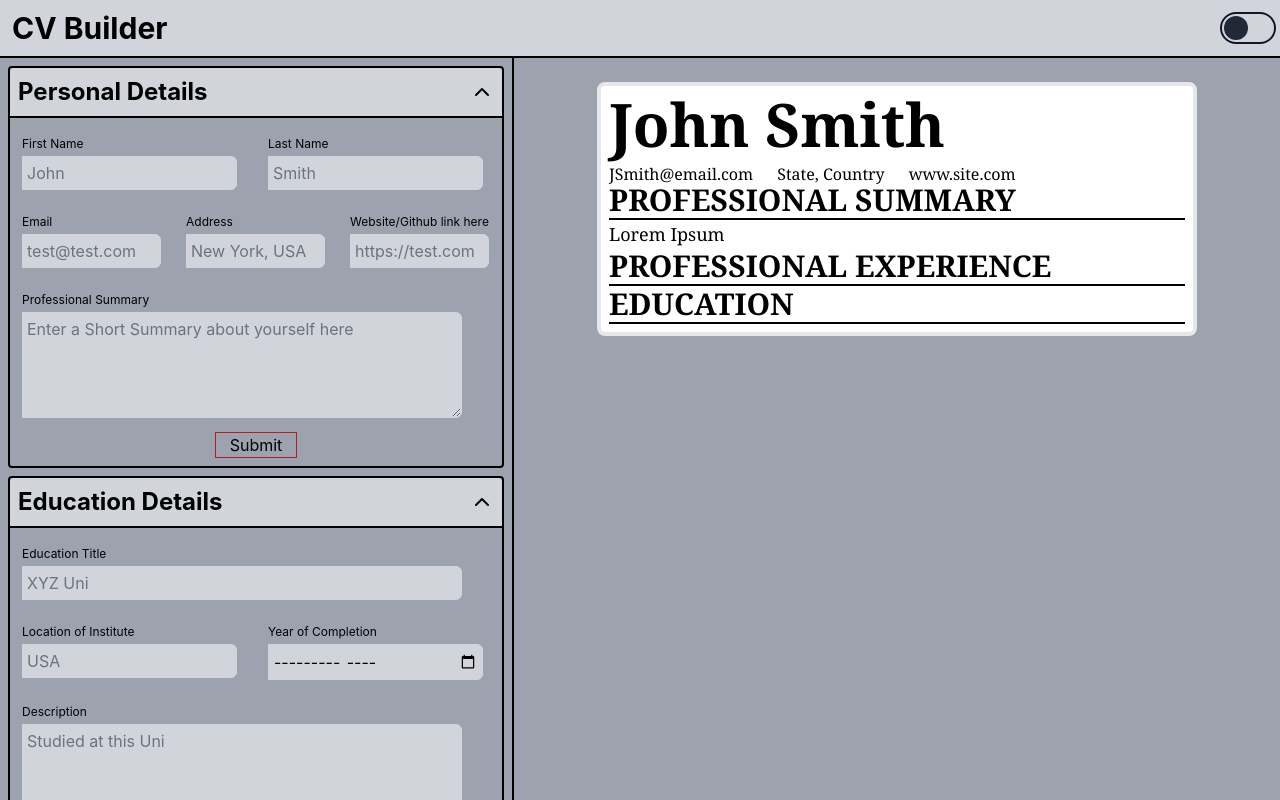
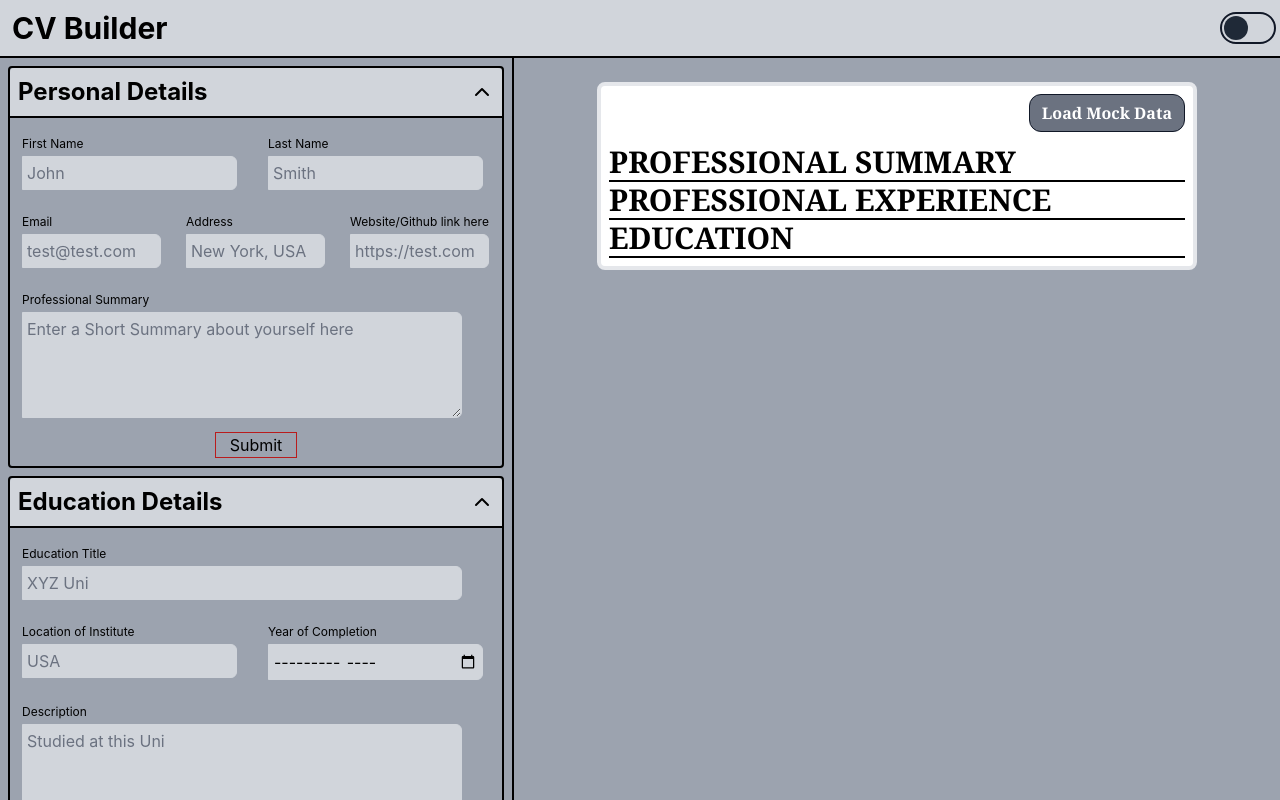
Before and after one commit to bilgramiraza/cv-builder, a React (Vite) app: page / in a window 1280 px wide. Shown: the top 800 px of the page. Built offline with nearby package versions, Linux system fonts and the light colour scheme.

Commit message:
Added Button to Load Mock Data

```diff
--- a/src/CvBuilder.jsx
+++ b/src/CvBuilder.jsx
@@ -5,31 +5,31 @@ import Experience from "./components/Experience";
 import Preview from "./components/Preview";
 import PropTypes from 'prop-types';
 
-function CvBuilder({darkMode}) {
+function CvBuilder({ darkMode }) {
   const [cv, setCv] = useState({
-    personal:null,
-    education:[{}],
-    experience:[{}],
+    personal: null,
+    education: [{}],
+    experience: [{}],
   });
 
-  const handleSubmit = (category, value) =>{
-    switch(category){
+  const handleSubmit = (category, value) => {
+    switch (category) {
       case 'personal':
         setCv({
           ...cv,
-          personal:value,
+          personal: value,
         });
         break;
       case 'education':
         setCv({
           ...cv,
-          education:value,
+          education: value,
         });
         break;
       case 'experience':
         setCv({
           ...cv,
-          experience:value,
+          experience: value,
         });
         break;
       default:
@@ -37,15 +37,65 @@ function CvBuilder({darkMode}) {
     }
   };
 
+  const loadMockData = () => {
+    setCv({
+      personal: {
+        firstName: "John",
+        lastName: "Doe",
+        email: "john.doe@example.com",
+        address: "123 Main Street, Cityville, Country",
+        website: "https://www.johndoe.com",
+        profSummary: "Experienced professional with a proven track record in various fields, including software engineering, project management, and marketing. Skilled in leading cross-functional teams, developing innovative solutions, and driving results. Proficient in multiple programming languages, web development frameworks, and digital marketing strategies. Strong analytical thinker with a creative approach to problem-solving. Recognized for exceptional communication skills and the ability to collaborate effectively with stakeholders at all levels. Passionate about staying up-to-date with industry trends and technologies. Eager to contribute expertise and drive growth within a dynamic organization.",
+        status: true,
+      },
+      education: [
+        {
+          eduTitle: "Bachelor of Science",
+          endDate: "2020-05",
+          desc: "Major in Computer Science",
+          address: "University of Example",
+          status: true,
+        },
+        {
+          eduTitle: "Master of Business Administration",
+          endDate: "2022-12",
+          desc: "Major in Marketing",
+          address: "Business School XYZ",
+          status: true,
+        },
+      ],
+      experience: [
+        {
+          expTitle: "Software Engineer",
+          expCompany: "Tech Co. ABC",
+          startDate: "2018-06",
+          endDate: "2023-07",
+          address: "New York, USA",
+          desc: "Worked on various projects and developed web applications.",
+          status: true,
+        },
+        {
+          expTitle: "Marketing Specialist",
+          expCompany: "Marketing Solutions Inc.",
+          startDate: "2016-01",
+          endDate: "2018-05",
+          address: "San Francisco, USA",
+          desc: "Led marketing campaigns and analyzed market trends.",
+          status: true,
+        },
+      ],
+    });
+  };
+
   return (
     <main className={`${darkMode ? 'dark' : ''} flex flex-col lg:flex-row lg:min-h-[87vh]`}>
-      <div className="block w-full lg:w-2/5 px-2 bg-gray-400 dark:bg-gray-900 overflow-auto">
-        <Personal getPersonal={(value)=>handleSubmit('personal',value)} personal={cv.personal}/>
-        <Education getEducation={(value)=>handleSubmit('education',value)} education={cv.education}/>
-        <Experience getExperience={(value)=>handleSubmit('experience',value)} experience={cv.experience}/>
+      <div className="block w-full lg:w-2/5 px-2 bg-gray-400 dark:bg-gray-900 overflow-auto" key={cv.personal?.status}>
+        <Personal getPersonal={(value) => handleSubmit('personal', value)} personal={cv.personal} />
+        <Education getEducation={(value) => handleSubmit('education', value)} education={cv.education} />
+        <Experience getExperience={(value) => handleSubmit('experience', value)} experience={cv.experience} />
       </div>
       <div className="block border-l-2 border-black w-full lg:w-3/5 px-2 bg-gray-400 dark:border-white dark:bg-gray-900">
-        <Preview personal={cv.personal} education={cv.education} experience={cv.experience}/>
+        <Preview personal={cv.personal} education={cv.education} experience={cv.experience} loadMockData={loadMockData}/>
       </div>
     </main>
   );
--- a/src/components/Preview.jsx
+++ b/src/components/Preview.jsx
@@ -1,7 +1,7 @@
 import PropTypes from 'prop-types';
 import { DateTime } from 'luxon';
 
-function Preview({ personal, education, experience }) {
+function Preview({ personal, education, experience, loadMockData}) {
 
   const educationDiv = !education[0]?.status ? [] : education.map((edu, i) => {
     if(!edu.status) return;
@@ -22,8 +22,8 @@ function Preview({ personal, education, experience }) {
     return (
       <div key={i}>
         <div className='flex flex-row justify-between font-bold'>
-          <span className='w-4/5 text-2xl'>{exp.expCompany}</span>
-          <span className='w-1/5 text-xl text-right'>{DateTime.fromISO(exp.startDate).toFormat('MMM yyyy')} - {DateTime.fromISO(exp.endDate).toFormat('MMM yyyy')}</span>
+          <span className='w-3/5 text-2xl'>{exp.expCompany}</span>
+          <span className='w-2/5 text-xl text-right'>{DateTime.fromISO(exp.startDate).toFormat('MMM yyyy')} - {DateTime.fromISO(exp.endDate).toFormat('MMM yyyy')}</span>
         </div>
         <div className='flex flex-row justify-between text-xl font-semibold italic'>
           <span>{exp.expTitle}</span>
@@ -37,22 +37,25 @@ function Preview({ personal, education, experience }) {
 
   return (
     <div className='block w-4/5 mt-6 mx-auto border border-4 border-lg rounded-lg bg-white p-2 font-serif '>
-      <div className='mb-3'>
+      <div className='mb-3 flex flex-row justify-between'>
         <h2 className='font-bold text-6xl'>
-          <span>{!personal ? 'John' : personal.firstName}</span>
+          <span>{personal?.firstName}</span>
           <span>{' '}</span>
-          <span>{!personal ? 'Smith' : personal.lastName}</span>
+          <span>{personal?.lastName}</span>
         </h2>
+        <div>
+          <button className='bg-gray-500 border border-gray-900 rounded-xl text-white font-semibold hover:bg-gray-300 hover:text-gray-900 leading-tight py-2 px-3 cursor-pointer' onClick={loadMockData}>Load Mock Data</button>
+        </div>
       </div>
       <div className='flex flex-row justify-start leading-none w-3/4'>
-        <span className='me-6'>{!personal ? 'JSmith@email.com' : personal.email}</span>
-        <span className='me-6'>{!personal ? 'State, Country' : personal.address}</span>
-        <span className='me-6'>{!personal ? 'www.site.com' : personal.website}</span>
+        <span className='me-6'>{personal?.email}</span>
+        <span className='me-6'>{personal?.address}</span>
+        <span className='me-6'>{personal?.website}</span>
       </div>
       <div>
         <h3 className='text-3xl font-semibold'>PROFESSIONAL SUMMARY</h3>
         <hr className='h-0.5 bg-black border-0 dark:bg-gray-700' />
-        <p className='text-lg'>{!personal ? 'Lorem Ipsum' : personal.profSummary}</p>
+        <p className='text-lg'>{personal?.profSummary}</p>
       </div>
       <div>
         <h3 className='text-3xl font-semibold'>PROFESSIONAL EXPERIENCE</h3>
@@ -78,4 +81,5 @@ Preview.propTypes = {
   personal: PropTypes.object,
   education: PropTypes.array,
   experience: PropTypes.array,
+  loadMockData: PropTypes.func.isRequired,
 };
```
